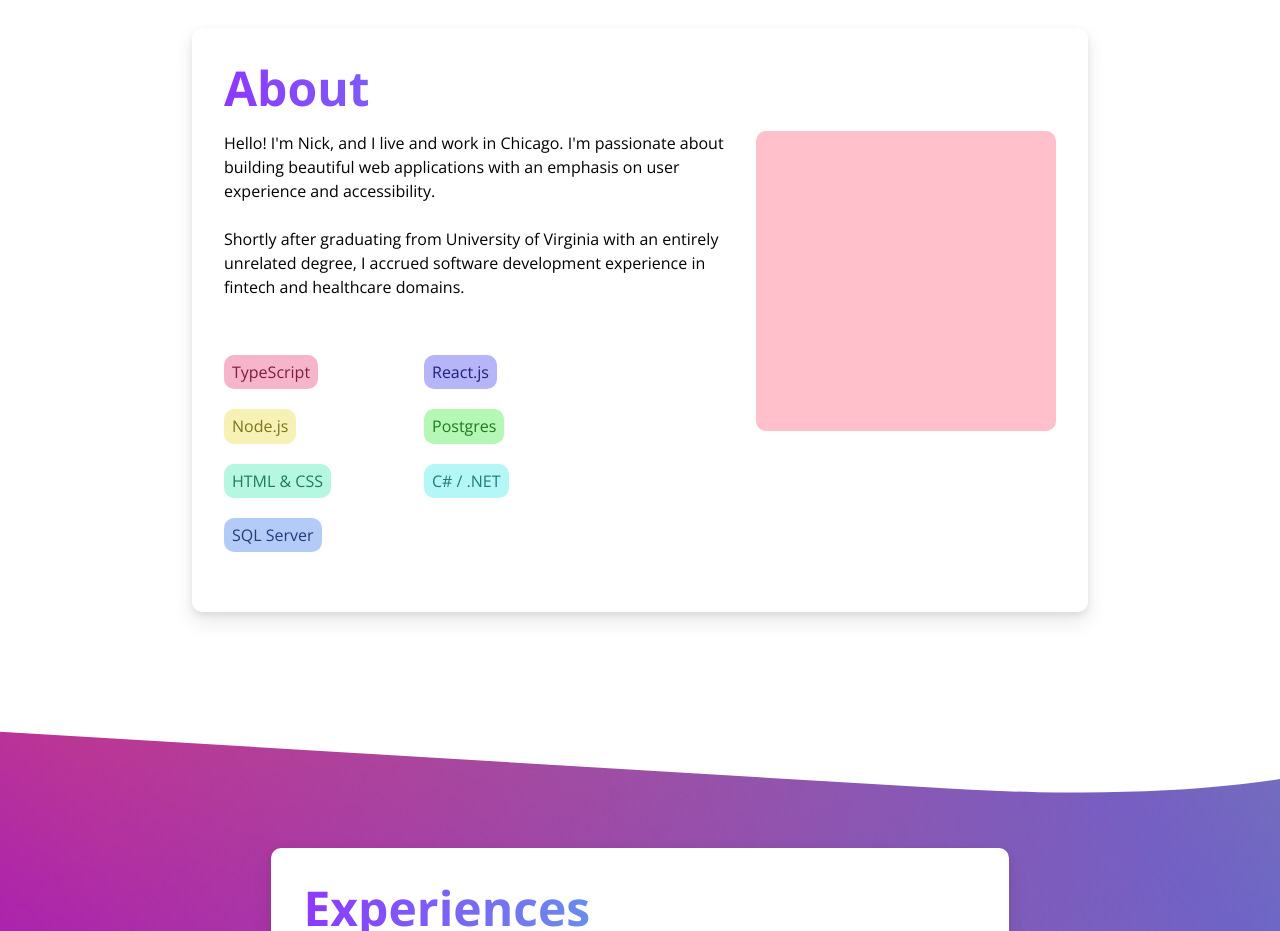
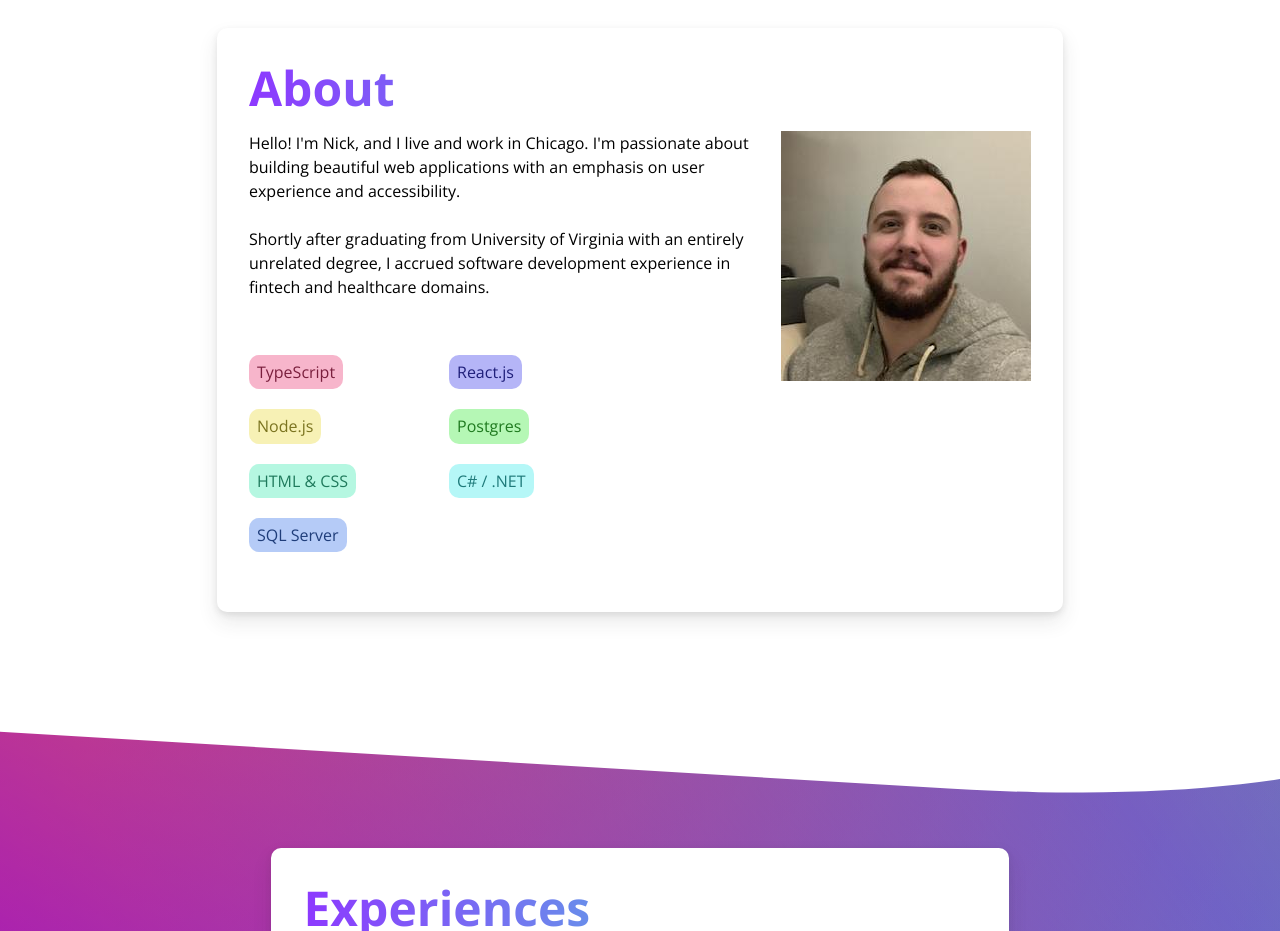
Before and after one commit to nickjmorrow/portfolio, a Next.js app: page / in a window 1280 px wide. Shown: the part 880-1811 px from the top of the page. Built offline with nearby package versions, Linux system fonts and the light colour scheme.

Commit message:
Added profile photo.

```diff
--- a/modules/about/Profile.tsx
+++ b/modules/about/Profile.tsx
@@ -1,15 +1,10 @@
 // external
+import Image from 'next/image';
 import React from "react";
-import styled from "styled-components";
-import { theme } from "modules/theming";
+import profilePic from '../../public/images/profile_picture.jpeg';
 
 export const Profile: React.FC = () => {
-  return <Container />;
+  return <div style={{ width: '250px', height: '250px' }}>
+    <Image src={profilePic} />
+  </div>;
 };
-
-const Container = styled.div`
-  height: 300px;
-  width: 300px;
-  background-color: pink;
-  border-radius: ${theme.borderRadius.br1};
-`;
--- a/pages/_document.js
+++ b/pages/_document.js
@@ -1,4 +1,4 @@
-import Document, { Head, Main, NextScript } from "next/document";
+import Document, { Head, Main, NextScript, Html } from "next/document";
 // Import styled components ServerStyleSheet
 import { ServerStyleSheet } from "styled-components";
 
@@ -21,7 +21,7 @@ export default class MyDocument extends Document {
 
   render() {
     return (
-      <html>
+      <Html>
         <Head>
           {/* Step 5: Output the styles in the head  */}
           {this.props.styleTags}
@@ -34,7 +34,7 @@ export default class MyDocument extends Document {
           <Main />
           <NextScript />
         </body>
-      </html>
+      </Html>
     );
   }
 }
```
Also changed, not shown: modules/projects/FeaturedProjectWide.tsx (+7 -8 lines), public/images/profile_picture.jpeg.
